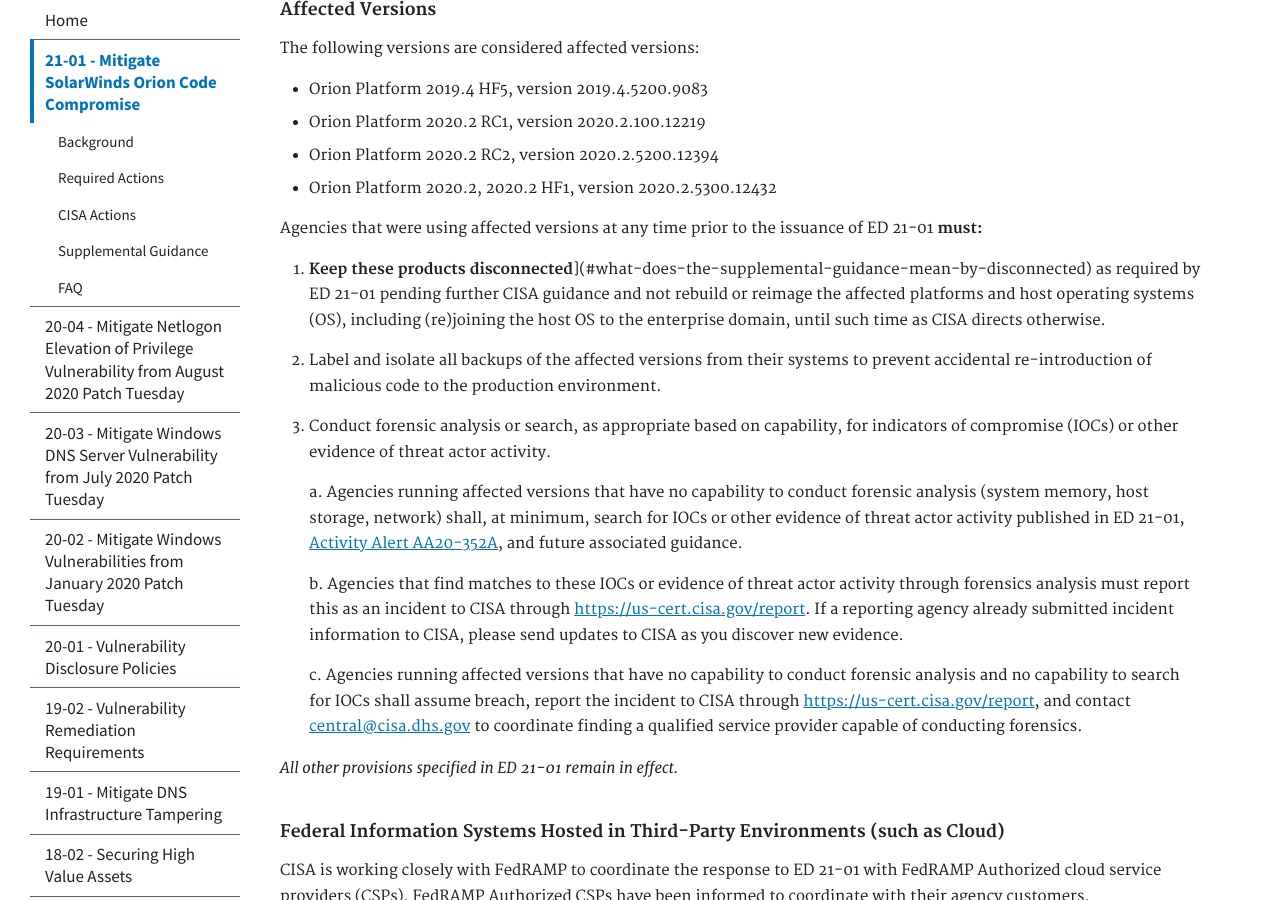
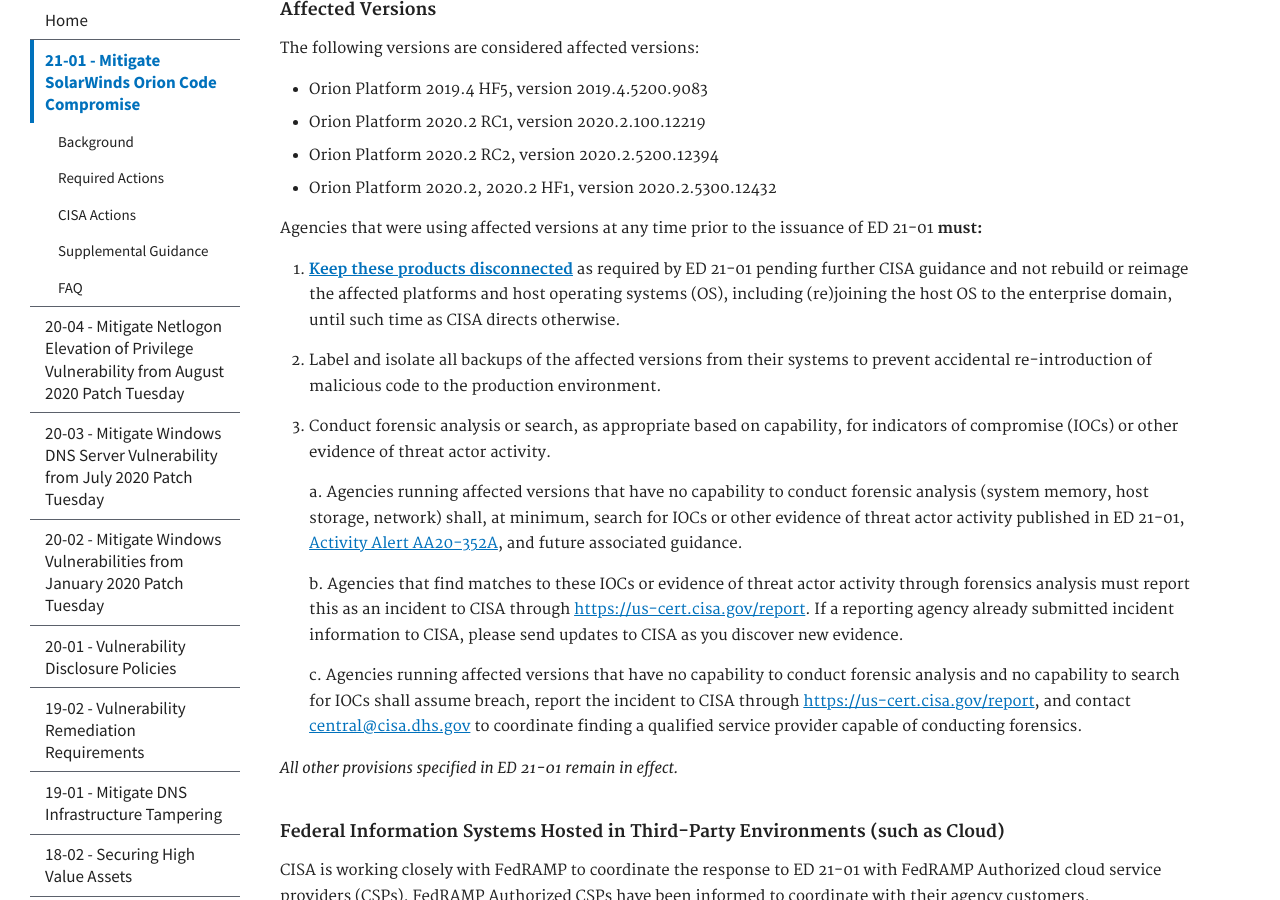
Before and after one commit to cisagov/cyber.dhs.gov, a Jekyll site: the page built from pages/ed-21-01.md, in a window 1280 px wide and 900 px high, scrolled down 3947 px. Built offline with Jekyll 4.4.1, drawn with Linux system fonts in a browser that asks for light colours.

Commit message:
Update ed-21-01.md

```diff
--- a/pages/ed-21-01.md
+++ b/pages/ed-21-01.md
@@ -129,7 +129,7 @@ The following versions are considered affected versions:
 
 Agencies that were using affected versions at any time prior to the issuance of ED 21-01 **must:**
 
-1.	**Keep these products disconnected**](#what-does-the-supplemental-guidance-mean-by-disconnected) as required by ED 21-01 pending further CISA guidance and not rebuild or reimage the affected platforms and host operating systems (OS), including (re)joining the host OS to the enterprise domain, until such time as CISA directs otherwise.
+1.	[**Keep these products disconnected**](#what-does-the-supplemental-guidance-mean-by-disconnected) as required by ED 21-01 pending further CISA guidance and not rebuild or reimage the affected platforms and host operating systems (OS), including (re)joining the host OS to the enterprise domain, until such time as CISA directs otherwise.
 
 2.	Label and isolate all backups of the affected versions from their systems to prevent accidental re-introduction of malicious code to the production environment.
 
```
